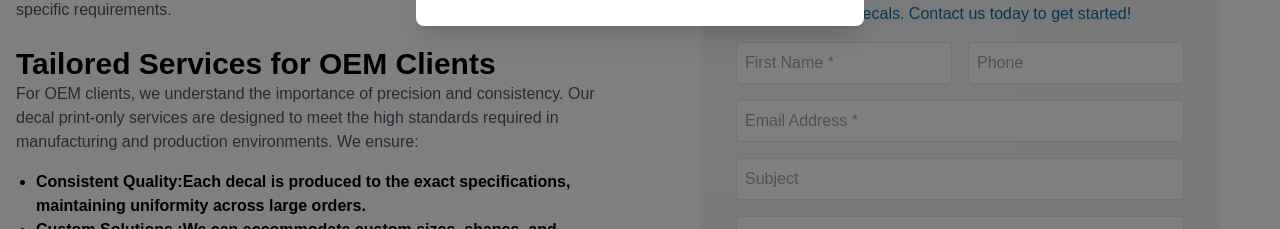
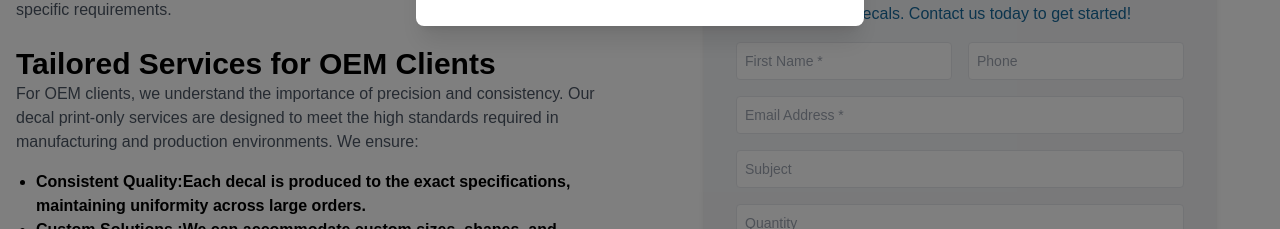
Before and after one commit to Decal-project/HobbyistDecals-Demo-master, a Next.js app: page /decal-print in a window 1280 px wide. Shown: the part 571-800 px from the top of the page. Built offline with nearby package versions, Linux system fonts and the light colour scheme.

Commit message:
Update page.tsx

```diff
--- a/src/app/(main)/decal-print/page.tsx
+++ b/src/app/(main)/decal-print/page.tsx
@@ -1,5 +1,5 @@
 "use client";
-import React, { useState } from "react";
+import React, { useRef, useState } from "react";
 import BrowsePanel from "@/components/global/browse-panel";
 
 const BulkDecals = () => {
@@ -22,6 +22,7 @@ const BulkDecals = () => {
   });
 
   const [activeTab, setActiveTab] = useState(1);
+  const fileInputRef = useRef<HTMLInputElement | null>(null);
 
   const steps = [
     {
@@ -63,11 +64,36 @@ const BulkDecals = () => {
     }
   };
 
-  const handleSubmit = (e: React.FormEvent) => {
+  const handleSubmit = async (e: React.FormEvent) => {
         e.preventDefault();
-    console.log("Form Data:", formData);
+        const form = new FormData();
+        Object.entries(formData).forEach(([key, value]) => {
+          if (value) form.append(key, value);
+        });
+
+        const res = await fetch("/api/quote", {
+          method: "POST",
+          body: form,
+        });
+
+        if (res.ok) {
+          alert("Quote submitted successfully!");
+          setFormData({
+            firstName: "",
+            phone: "",
+            email: "",
+            subject: "",
+            qty: "",
+            message: "",
+            file: null,
+          });
+
+          // Clear file input
+          if (fileInputRef.current) {
+            fileInputRef.current.value = "";
+          }
+        }
       };
-
   return (
     <div>
       <div className="w-full">
@@ -201,7 +227,7 @@ const BulkDecals = () => {
               HobbyistDecals. Contact us today to get started!
             </p>
 
-            <form onSubmit={handleSubmit} className="space-y-4">
+            <form onSubmit={handleSubmit} className="space-y-4 text-sm">
               <div className="grid grid-cols-2 gap-4">
               <input
   type="text"
@@ -209,64 +235,28 @@ const BulkDecals = () => {
   placeholder="First Name *"
   required
   className="p-2 border rounded w-full"
-                  onChange={handleChange}
-                />
-                <input
-                  type="text"
-                  name="phone"
-                  placeholder="Phone"
-                  className="p-2 border rounded w-full"
-                  onChange={handleChange}
-                />
-              </div>
-
-              <input
-                type="email"
-                name="email"
-                placeholder="Email Address *"
-                required
-                className="p-2 border rounded w-full"
-                onChange={handleChange}
-              />
-              <input
-                type="text"
-                name="subject"
-                placeholder="Subject"
-                className="p-2 border rounded w-full"
-                onChange={handleChange}
-              />
-              <input
-                type="number"
-                name="qty"
-                placeholder="Quantity"
-                className="p-2 border rounded w-full"
+  value={formData.firstName}
   onChange={handleChange}
 />
 
-              <textarea
-                name="message"
-                placeholder="Message *"
-                required
-                className="p-2 border rounded w-full h-28"
-                onChange={handleChange}
-              ></textarea>
-
+                <input type="text" name="phone" placeholder="Phone" className="p-2 border rounded w-full" value={formData.phone} onChange={handleChange} />
+              </div>
+              <input type="email" name="email" placeholder="Email Address *" required className="p-2 border rounded w-full"value={formData.email} onChange={handleChange} />
+              <input type="text" name="subject" placeholder="Subject" className="p-2 border rounded w-full" value={formData.subject} onChange={handleChange} />
+              <input type="number" name="qty" placeholder="Quantity" className="p-2 border rounded w-full" value={formData.qty} onChange={handleChange} />
+              <textarea name="message" placeholder="Message *" required className="p-2 border rounded w-full h-28" value={formData.message} onChange={handleChange}></textarea>
               <div>
                 <label className="block mb-2 text-sm font-medium">File Upload</label>
                 <input
+  ref={fileInputRef}
   type="file"
   onChange={handleFileChange}
   className="w-full border rounded p-2"
 />
-                <p className="text-sm text-gray-500">
-                  Allowed: .jpg, .jpeg, .png, .pdf, .zip, etc.
-                </p>
+
+                <p className="text-xs text-gray-500">Allowed: .jpg, .jpeg, .png, .pdf, .zip, etc.</p>
               </div>
-
-              <button
-                type="submit"
-                className="w-full bg-[#16689A] text-white py-2 rounded-2xl hover:bg-blue-800 transition"
-              >
+              <button type="submit" className="w-full bg-[#16689A] text-white py-2 rounded-lg hover:bg-blue-800 transition">
                 Submit
               </button>
             </form>
@@ -322,7 +312,7 @@ const BulkDecals = () => {
             >
               info@hobbyistdecals.com
             </a>{" "}
-            or call on Teams: Search{" "}
+            or call Skype: Search{" "}
             <span className="font-bold">“Hobbyist Decals”</span> (
             <span className="font-semibold">Id: live:.cid.686f9448dc2ad63a</span>
             ), <span className="font-semibold">(10am – 7pm **IST**)</span>. Let
```
Lines whose indentation alone changed are shown as unchanged.
